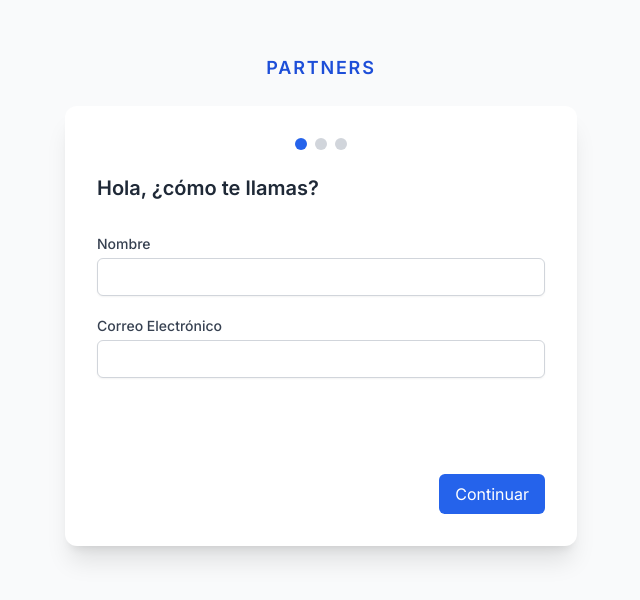
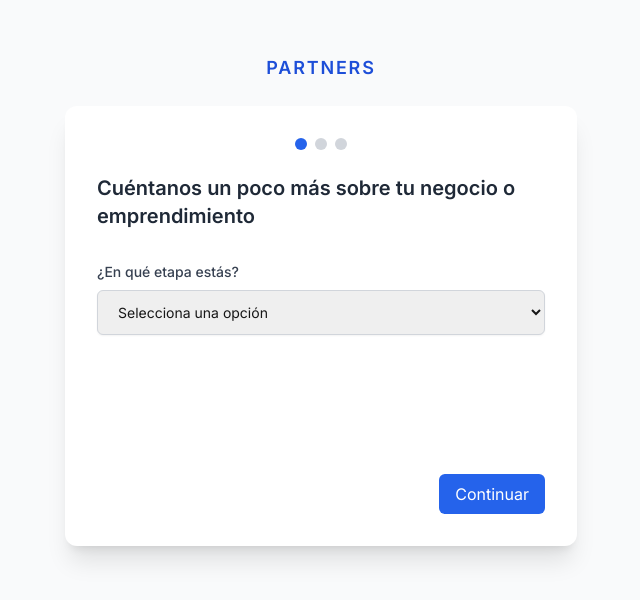
Before and after one commit to and27/partners, a Next.js app: page /register in a window 1280 px wide. Shown: the part 102-702 px from the top of the page, without its empty margins (319-959 px from the left). Built offline with nearby package versions, Linux system fonts and the light colour scheme.

Commit message:
modify form order

```diff
--- a/src/app/Components/form/Step1.tsx
+++ b/src/app/Components/form/Step1.tsx
@@ -2,9 +2,10 @@ import { useState } from "react";
 
 interface Step1Props {
   onNext: (data: { name: string; email: string }) => void;
+  onBack: () => void;
 }
 
-const Step1: React.FC<Step1Props> = ({ onNext }) => {
+const Step1: React.FC<Step1Props> = ({ onNext, onBack }) => {
   const [name, setName] = useState<string>("");
   const [email, setEmail] = useState<string>("");
 
@@ -21,7 +22,7 @@ const Step1: React.FC<Step1Props> = ({ onNext }) => {
       <div className="flex flex-col gap-5">
         <div>
           <h1 className="block text-xl font-semibold text-gray-800 mb-8">
-            Hola, ¿cómo te llamas?
+            El último paso conectar contigo
           </h1>
           <label
             htmlFor="name"
@@ -55,12 +56,19 @@ const Step1: React.FC<Step1Props> = ({ onNext }) => {
           />
         </div>
       </div>
-      <div className="flex justify-end">
+      <div className="flex justify-between">
+        <button
+          type="button"
+          onClick={onBack}
+          className="bg-gray-200 text-gray-700 py-2 px-4 rounded-md hover:bg-gray-300 transition duration-200"
+        >
+          Atrás
+        </button>
         <button
           type="submit"
-          className="w-max bg-blue-600 text-white py-2 px-4 rounded-md hover:bg-blue-700 transition duration-200"
+          className="bg-blue-600 text-white py-2 px-4 rounded-md hover:bg-blue-700 transition duration-200"
         >
-          Continuar
+          Enviar
         </button>
       </div>
     </form>
--- a/src/app/Components/form/Step2.tsx
+++ b/src/app/Components/form/Step2.tsx
@@ -2,10 +2,9 @@ import { useState } from "react";
 
 interface Step2Props {
   onNext: (data: { projectStage: string }) => void;
-  onBack: () => void;
 }
 
-const Step2: React.FC<Step2Props> = ({ onNext, onBack }) => {
+const Step2: React.FC<Step2Props> = ({ onNext }) => {
   const [projectStage, setProjectStage] = useState<string>("");
 
   const handleSubmit = (e: React.FormEvent<HTMLFormElement>) => {
@@ -20,7 +19,7 @@ const Step2: React.FC<Step2Props> = ({ onNext, onBack }) => {
     >
       <div>
         <h1 className="block text-xl font-semibold text-gray-800 mb-8">
-          ¡Genial! Ahora cuéntanos un poco más sobre tu negocio o emprendimiento
+          Cuéntanos un poco más sobre tu negocio o emprendimiento
         </h1>
         <label
           htmlFor="projectStage"
@@ -32,12 +31,13 @@ const Step2: React.FC<Step2Props> = ({ onNext, onBack }) => {
           id="projectStage"
           value={projectStage}
           onChange={(e) => setProjectStage(e.target.value)}
-          className="text-neutral-900 mt-1 block w-full px-3 py-2 border border-gray-300 rounded-md shadow-sm focus:outline-none focus:ring-blue-500 focus:border-blue-500 sm:text-sm"
+          className="text-neutral-900 mt-2 block w-full px-4 py-3 border border-gray-300 rounded-md shadow-sm focus:outline-none focus:ring-blue-500 focus:border-blue-500 sm:text-sm"
           required
         >
           <option value="" disabled>
             Selecciona una opción
           </option>
+          <option value="No proyecto">No tengo un proyecto</option>
           <option value="Idea inicial">Idea inicial</option>
           <option value="MVP desarrollado">MVP desarrollado</option>
           <option value="Producto en el mercado">Producto en el mercado</option>
@@ -45,14 +45,7 @@ const Step2: React.FC<Step2Props> = ({ onNext, onBack }) => {
         </select>
       </div>
 
-      <div className="flex justify-between">
-        <button
-          type="button"
-          onClick={onBack}
-          className="bg-gray-300 text-gray-700 py-2 px-4 rounded-md hover:bg-gray-400 transition duration-200"
-        >
-          Atrás
-        </button>
+      <div className="flex justify-end">
         <button
           type="submit"
           className="bg-blue-600 text-white py-2 px-4 rounded-md hover:bg-blue-700 transition duration-200"
--- a/src/app/Components/form/Step3.tsx
+++ b/src/app/Components/form/Step3.tsx
@@ -72,7 +72,7 @@ const Step3: React.FC<Step3Props> = ({ onNext, onBack }) => {
           type="submit"
           className="bg-blue-600 text-white py-2 px-4 rounded-md hover:bg-blue-700 transition duration-200"
         >
-          Enviar
+          Continuar
         </button>
       </div>
     </form>
--- a/src/modules/form.tsx
+++ b/src/modules/form.tsx
@@ -39,12 +39,12 @@ export default function Home() {
       </p>
       <div className="flex flex-col bg-white p-8 rounded-xl shadow-xl w-full max-w-lg h-[55vh] overflow-y-auto">
         {step < 4 && <ProgressDots currentStep={step} />}
-        {step === 1 && <Step1 onNext={handleNextStep} />}
+        {step === 1 && <Step2 onNext={handleNextStep} />}
         {step === 2 && (
-          <Step2 onNext={handleNextStep} onBack={handlePreviousStep} />
+          <Step3 onNext={handleNextStep} onBack={handlePreviousStep} />
         )}
         {step === 3 && (
-          <Step3 onNext={handleNextStep} onBack={handlePreviousStep} />
+          <Step1 onNext={handleNextStep} onBack={handlePreviousStep} />
         )}
         {step > 3 && (
           <div className="text-center">
```
